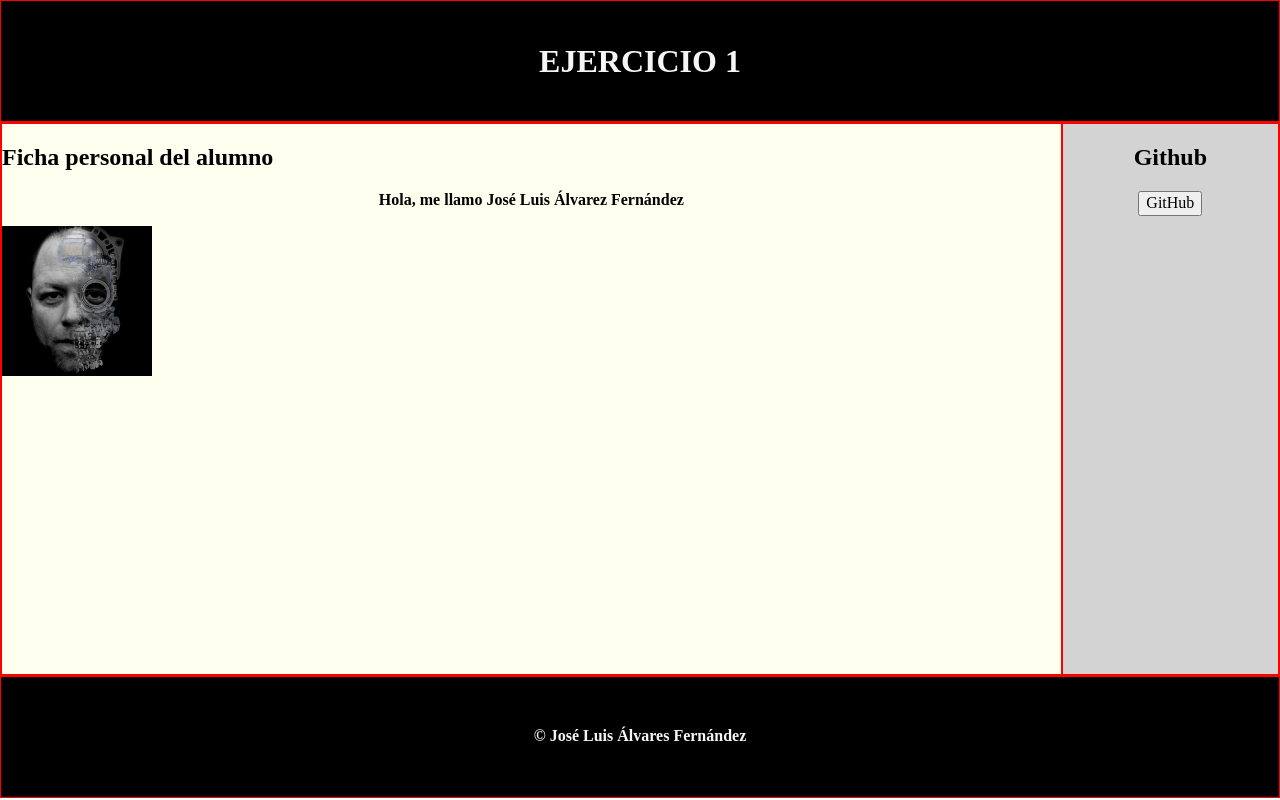
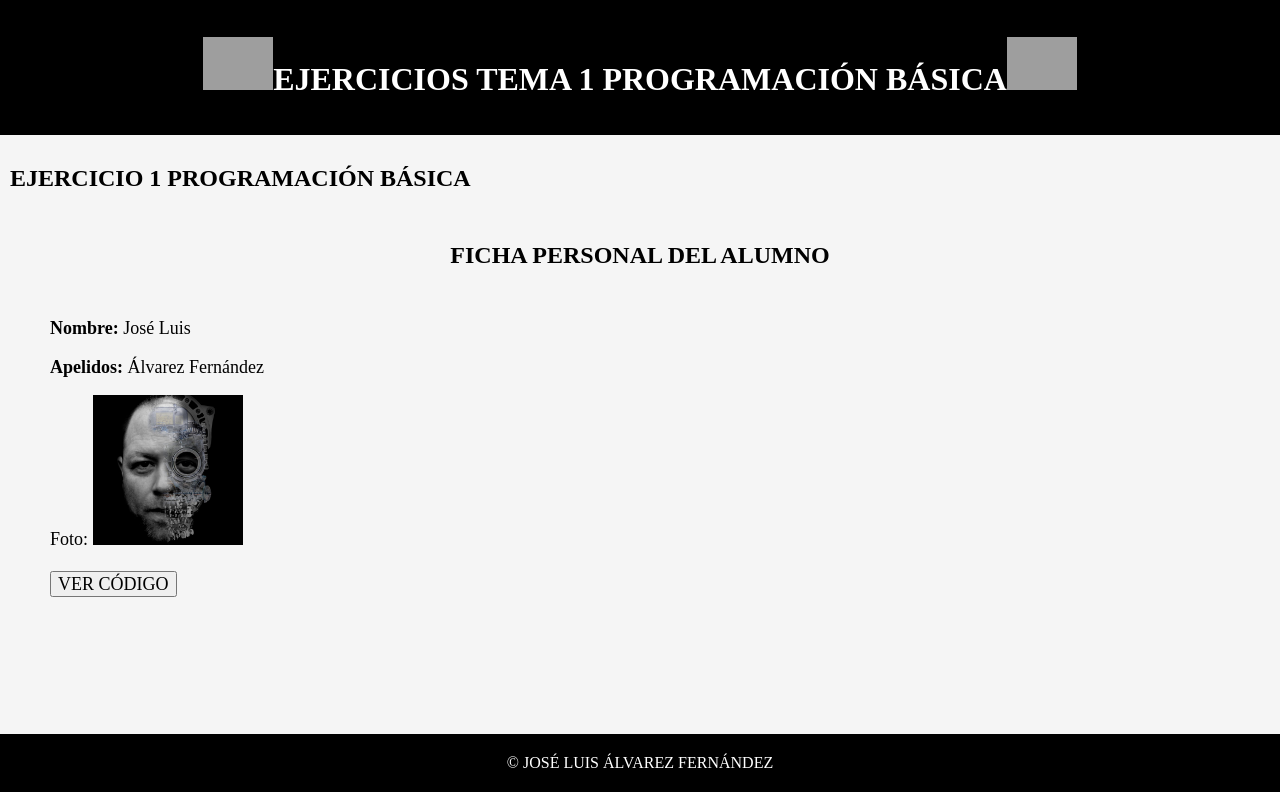
Before and after one commit to jlalvarezfernandez/DWES19-20, a PHP site: page /TEMA1/ejercicios/presentacion.php in a window 1280 px wide. Run offline with PHP 8.4, Linux system fonts and the light colour scheme; grey boxes are pictures that could not be loaded.

Commit message:
subida ejercicios tema 1

```diff
--- /dev/null
+++ b/TEMA1/css/nuevosEstilos.css
@@ -0,0 +1,45 @@
+
+header {
+    text-align: center;
+    margin: 0;
+    background-color: black;
+    color: white;
+    padding: 16px;
+    font-size: 18;
+}
+
+footer {
+    text-align: center;
+    margin: 0;
+    background-color: black;
+    color: white;
+    padding: 20px;
+
+}
+
+main {
+  background-color: whitesmoke;
+    padding: 10px;
+
+}
+section h2 {
+    text-align: center;
+}
+
+
+section {
+    padding: 10px;
+    margin: 10px;
+}
+article {
+    min-height: 48vh;
+    padding: 10px;
+    margin: 10px;
+    text-align: left;
+    font-size: 18px;
+
+}
+.phpCode{
+    text-align: justify;
+
+}
--- a/TEMA1/ejercicios/presentacion.php
+++ b/TEMA1/ejercicios/presentacion.php
@@ -1,10 +1,13 @@
 <?php
+
 /**
  *  1.- Ficha personal con los datos cargados en variables.
- * @author José Luis Álvarez Fernández
  *
  * Introducimos en variables los datos perosnales
  * Mostramos los valores por pantalla
+ *
+ * FECHA 22/11/2020
+ * @author José Luis Álvarez Fernández
  */
 
 //definimos las variables
@@ -12,48 +15,45 @@
 $nombre = 'José Luis';
 $apellidos = 'Álvarez Fernández';
 $img = "../img/benito.jpg";
+
 ?>
 
 <!DOCTYPE html>
 <html lang="en">
+
 <head>
     <meta charset="UTF-8">
     <meta name="viewport" content="width=device-width, initial-scale=1.0">
-    <meta name = "author" content = "José Luis Álvarez Fernández">
-    <title>Ejercicio 1</title>
+    <meta name="author" content="José Luis Álvarez Fernández">
     <link rel="stylesheet" href="../css/normalize.css">
-    <link rel="stylesheet" href="../css/estilos.css">
-</head>
+    <link rel="stylesheet" href="../css/nuevosEstilos.css">
+    <title>Ejercico 1 Tema 1 Programación Básica</title>
+
 <body>
     <header>
-        <h1>EJERCICIO 1</h1>
+
+        <h1><img src="https://upload.wikimedia.org/wikipedia/commons/thumb/2/27/PHP-logo.svg/1200px-PHP-logo.svg.png" alt="php" width="70px">EJERCICIOS TEMA 1 PROGRAMACIÓN BÁSICA<img src="https://upload.wikimedia.org/wikipedia/commons/thumb/2/27/PHP-logo.svg/1200px-PHP-logo.svg.png" alt="php" width="70px"></h1>
     </header>
-    <div id="principal">
-        <main>
+    <main>
+        <h2>EJERCICIO 1 PROGRAMACIÓN BÁSICA</h2>
+        <section>
+            <h2><b>FICHA PERSONAL DEL ALUMNO</b></h2>
             <article>
-                <h2><b>Ficha personal del alumno</b></h2>
                 <?php
+                echo "<p class='phpCode'><b>Nombre: </b>" . $nombre . "</p>";;
+                echo "<p class='phpCode'><b>Apelidos: </b>" . $apellidos . "</p>";
+                echo "Foto: <img src='$img' width= '150px'>";
+                ?>
+                <br>
+                <br>
+                <a href="https://github.com/jlalvarezfernandez/DWES19-20/blob/master/TEMA1/ejercicios/presentacion.php" target="_blank"><button class="codigo">VER CÓDIGO</button></a>
+            </article>
 
-                 echo "<p class='parrafo'><b>Hola, me llamo ".$nombre." ".$apellidos."</b></p>";
-                 echo "<img src='$img' width= '150px'>";
-                ?>
-            </article>
-        </main>
-
-        <aside>
-            <section>
-                <h2>Github</h2>
-                <a href="https://github.com/jlalvarezfernandez/DWES19-20/blob/master/TEMA1/ejercicios/presentacion.php" target="_blank"><button>GitHub</button></a>
-            </section>
-
-        </aside>
-        </div>
-
-
+        </section>
+    </main>
     <footer>
-        <h4>&copy; José Luis Álvares Fernández</h4>
+        &copy; JOSÉ LUIS ÁLVAREZ FERNÁNDEZ
     </footer>
-
 </body>
 
 </html>
```
Also changed, not shown: TEMA1/ejercicios/calculoAreaCirculo.php (+26 -36 lines), TEMA1/ejercicios/cargarVariables.php (+15 -21 lines), TEMA1/ejercicios/contenidoVariable.php (+14 -23 lines), TEMA1/ejercicios/contenidoVariablesII.php (+15 -25 lines), TEMA1/ejercicios/mostrarInformacion.php (+23 -28 lines), TEMA1/ejercicios/sumaNumeros.php (+19 -27 lines), TEMA1/css/estilos.css (line endings or trailing spaces).
